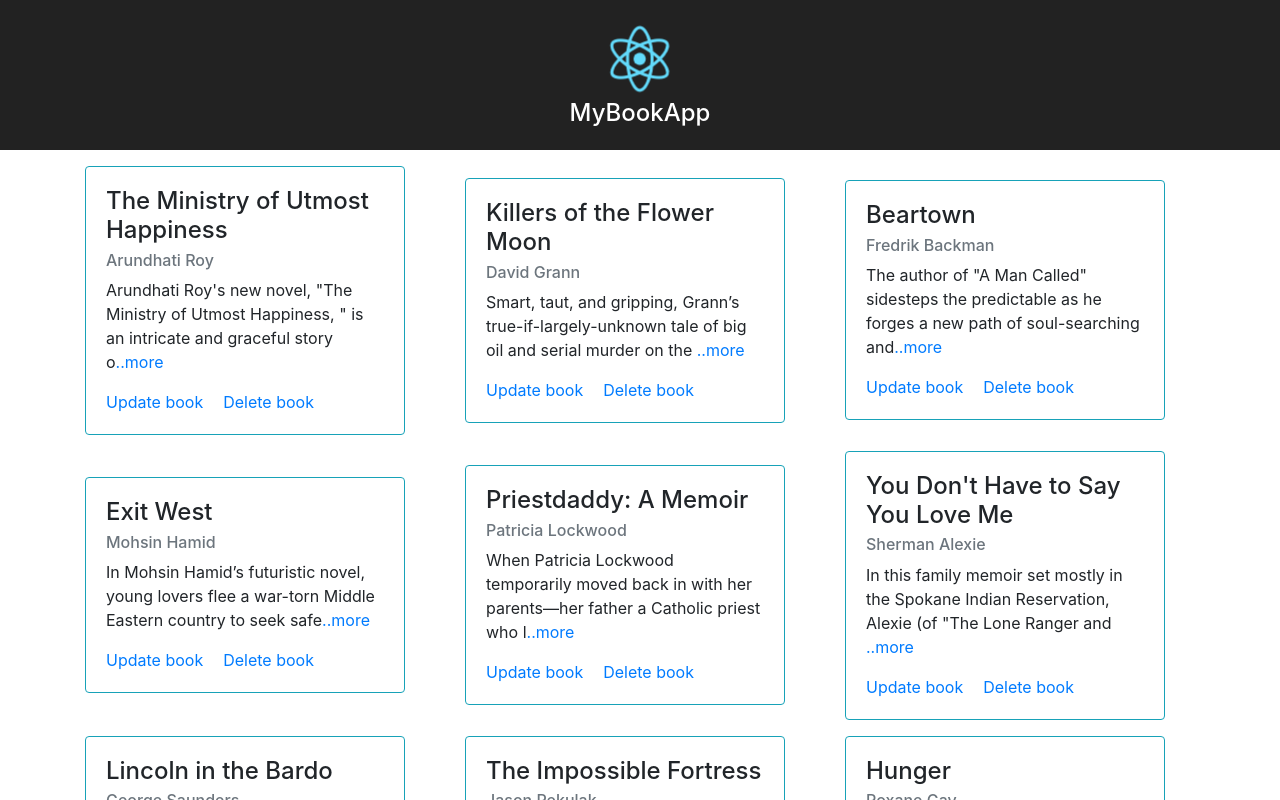
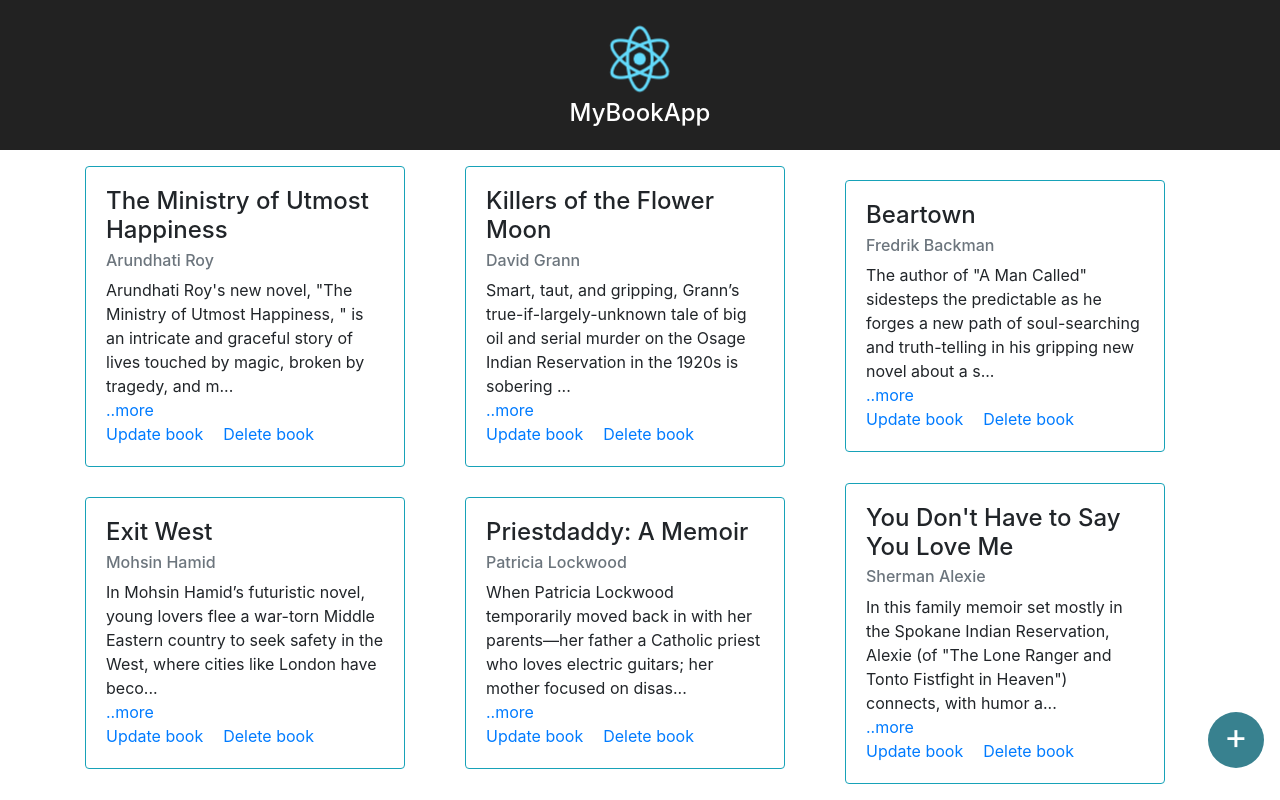
Before and after one commit to Mrprofessor/bookstore, a React (Create React App) app: page / in a window 1280 px wide. Shown: the top 800 px of the page. Built offline with nearby package versions, Linux system fonts and the light colour scheme.

Commit message:
Modal and add button added

```diff
--- a/package.json
+++ b/package.json
@@ -6,7 +6,8 @@
     "bootstrap": "^4.0.0-beta",
     "react": "^16.0.0",
     "react-dom": "^16.0.0",
-    "react-scripts": "1.0.14"
+    "react-scripts": "1.0.14",
+    "reactstrap": "^5.0.0-alpha.3"
   },
   "scripts": {
     "start": "react-scripts start",
--- a/public/index.html
+++ b/public/index.html
@@ -27,6 +27,7 @@
     </noscript>
     <div id="root"></div>
     <div id="content"></div>
+    <div id="test"></div>
     <!--
       This HTML file is a template.
       If you open it directly in the browser, you will see an empty page.
--- a/src/Book.js
+++ b/src/Book.js
@@ -1,8 +1,8 @@
 import React, { Component } from 'react';
+import BookModal from './BookModal';
 
 class Book extends Component {
     render() {
-        // console.log();
         let book = this.props.book;
         return (
             <div className="col">
@@ -10,12 +10,13 @@ class Book extends Component {
                     <div className="card-body">
                         <h4 className="card-title">{book.title}</h4>
                         <h6 className="card-subtitle mb-2 text-muted">{book.author}</h6>
-                        <p className="card-text">
-                            {book.description.substring(0, 100)}
-                            <a href="" className="card-link">..more</a>
-                        </p>
-                        <a href="" className="card-link">Update book</a>
-                        <a href="" className="card-link">Delete book</a>
+                        <div className="card-text">
+                            {book.description.substring(0, 150)}...
+                            <BookModal book={book}/>
+                            {/* <a href="" className="card-link">..more</a> */}
+                        </div>
+                         <a href="" className="card-link">Update book</a>
+                          <a href="" className="card-link">Delete book</a>
                     </div>
                 </div>
             </div>
--- a/src/BookList.css
+++ b/src/BookList.css
@@ -1,3 +1,56 @@
 .card {
     margin-bottom: 1rem;
 }
+button {
+    box-shadow: none !important ;
+}
+.btn-round {
+    position: fixed;
+    cursor: pointer;
+    display: inline-block;
+    border: none;
+    background-color: #d23f31;
+    border-radius: 999em;
+    width: 56px;
+    height: 56px;
+    box-shadow: 0 2px 5px 0 rgba(0, 0, 0, 0.26) ;
+    line-height: 1;
+    font-size: 36px;
+    bottom:2rem;
+    right:1rem;
+    margin:0;
+    padding:5px 3px;
+    outline: none !important;
+}
+.btn-round span {
+    position: absolute;
+    left: 0;
+    top: 50%;
+    height: 100%;
+    width: 100%;
+    text-align: center;
+    margin-top: -22px;
+    color: #FFF;
+}
+.btn-round :hover {
+	-moz-transform: rotate(360deg);
+	-webkit-transform: rotate(360deg);
+	-ms--transform: rotate(360deg);
+	transform: rotate(360deg);
+	-webkit-transition: all 0.5s;
+	-moz-transition: all 0.5s;
+	-o-transition: all 0.5s;
+	-ms-transition: all 0.5s;
+	transition: all 0.5s;
+}
+ .btn-round span{
+	color: #fff;
+	-webkit-transition: all 0.9s;
+	-moz-transition: all 0.9s;
+	-o-transition: all 0.9s;
+	-ms-transition: all 0.9s;
+	transition: all 0.9s;
+}
+.green { background-color: #57A429; }
+.blue { background-color: #38818F;}
+.orange { background-color: #D28031; }
--- a/src/BookList.js
+++ b/src/BookList.js
@@ -6,7 +6,7 @@ import '../node_modules/bootstrap/dist/css/bootstrap.min.css';
 
 class BookList extends Component {
     render() {
-        console.log(BookData.Books);
+        // console.log(BookData.Books);
         let books = BookData.Books;
         let bookArray = books.map(function (book) {
             return (
@@ -18,6 +18,7 @@ class BookList extends Component {
                 <div id="BookData" className="row align-items-center">
                     {bookArray}
                  </div>
+                <button title="Add book" class="btn-round blue"><span>+</span></button>
             </div>
         );
     }
--- /dev/null
+++ b/src/BookModal.js
@@ -0,0 +1,43 @@
+import React, { Component } from 'react';
+import { Button, Modal, ModalHeader, ModalBody, ModalFooter, CardLink } from 'reactstrap';
+
+class BookModal extends Component {
+    constructor(props) {
+        super(props);
+        this.state = {
+            modal : false
+        };
+        this.toggle = this.toggle.bind(this);
+    }
+
+    toggle() {
+        this.setState({
+            modal: !this.state.modal
+        });
+    }
+    render() {
+        // console.log("calling ShowBook");
+        return (
+            <div>
+                <CardLink href="#" className="card-link" onClick={this.toggle}>..more</CardLink>
+                <Modal isOpen={this.state.modal} toggle={this.toggle} modalTransition={{ timeout: 200 }}
+                backdropTransition={{ timeout: 10 }}className={this.props.className}>
+                    <ModalHeader toggle={this.toggle}>{this.props.book.title}</ModalHeader>
+                    <ModalBody>
+                        <h6 className="card-subtitle mb-2 text-muted">{this.props.book.author}</h6>
+                        <hr />
+                        {this.props.book.description}
+                    </ModalBody>
+                    <ModalFooter>
+                        <h6 className="card-subtitle mb-2 text-muted">Price :₹ {this.props.book.price}</h6>
+                    </ModalFooter>
+                    <ModalFooter>
+                        <Button color="secondary" onClick={this.toggle}>Close</Button>
+                    </ModalFooter>
+                </Modal>
+            </div>
+        );
+    }
+}
+
+export default BookModal;
--- a/src/index.js
+++ b/src/index.js
@@ -2,7 +2,7 @@ import React from 'react';
 import ReactDOM from 'react-dom';
 import './index.css';
 import App from './App';
-import BookList from './BookList'
+import BookList from './BookList';
 import registerServiceWorker from './registerServiceWorker';
 import '../node_modules/bootstrap/dist/css/bootstrap.min.css';
 
```
Also changed, not shown: src/ShowBook.js (deleted, +0 -10 lines), 2 other files (tests, documents, lock files or other folders).
